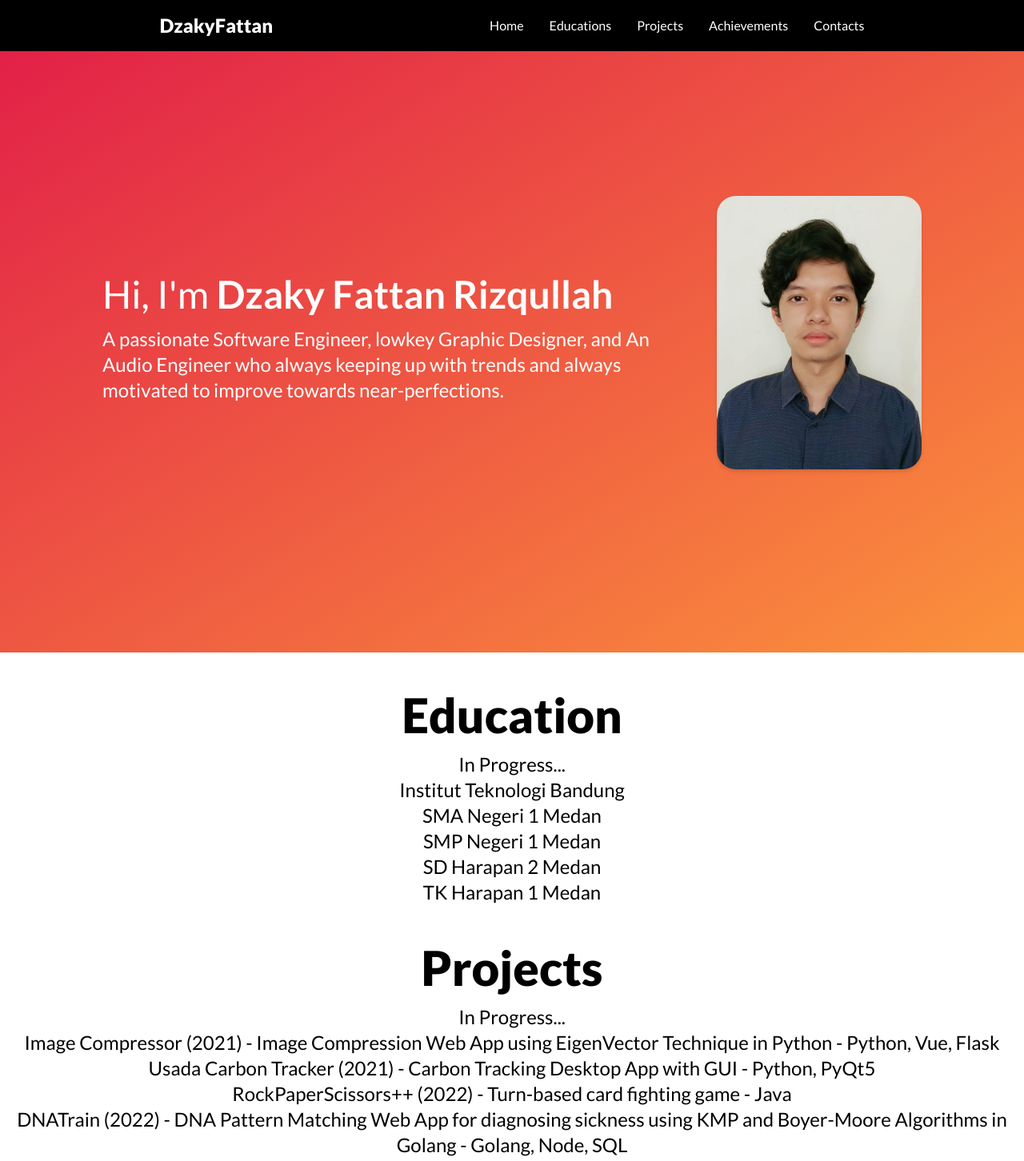
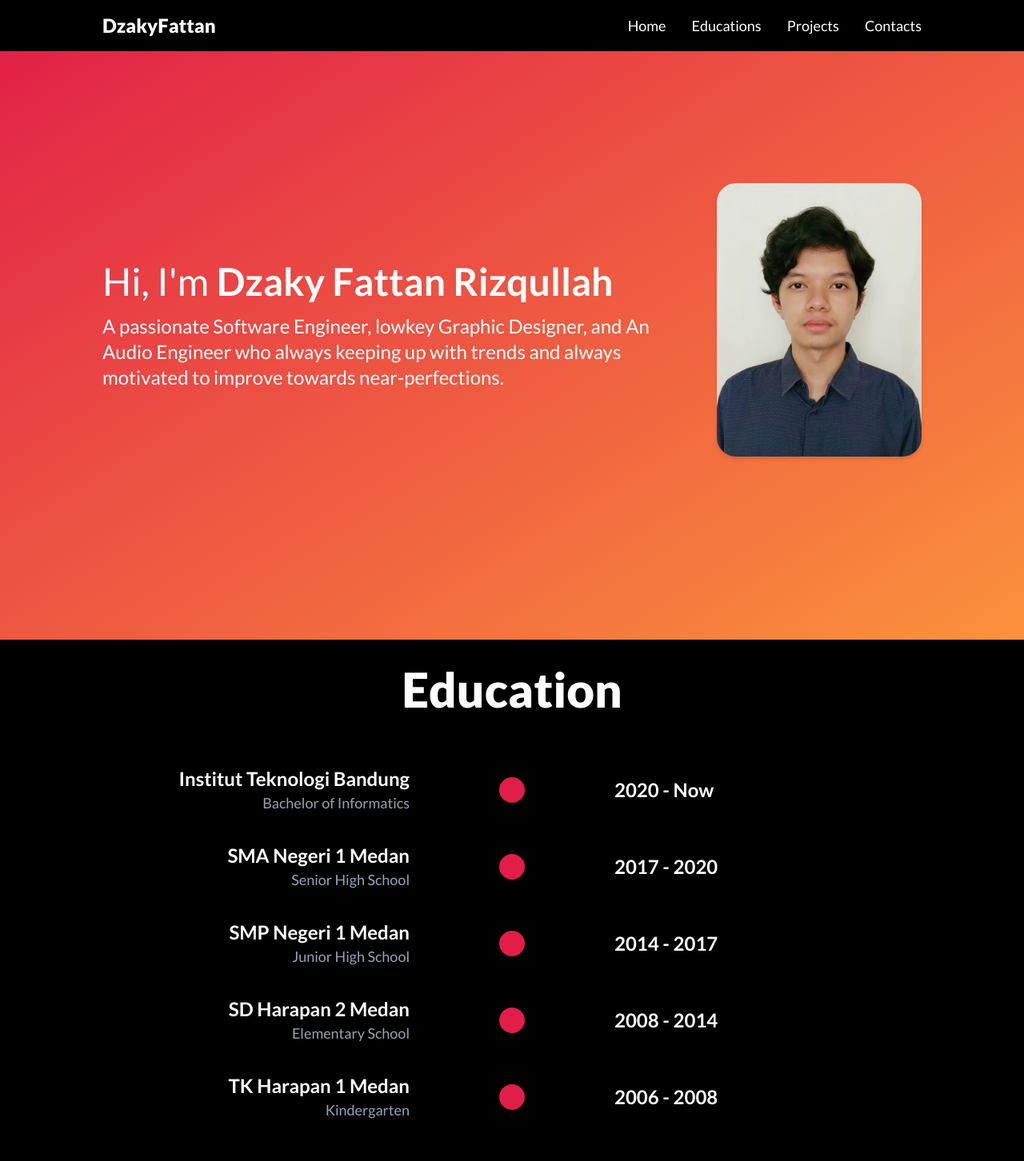
Before and after one commit to DzakyFattan/DzakyFattan.github.io, a SvelteKit app: page / in a window 1280 px wide. Shown: the top 1452 px of the page at 80% size. Built offline with nearby package versions, Linux system fonts and the light colour scheme.

Commit message:
feat: progress on educations

```diff
--- a/src/routes/+layout.svelte
+++ b/src/routes/+layout.svelte
@@ -12,7 +12,7 @@
 <div class="app">
 	<Header />
 
-	<main class="flex flex-col flex-1 w-full box-border">
+	<main class="flex flex-col flex-1 w-full box-border bg-black text-white">
 		<slot />
 	</main>
 
--- a/src/routes/+page.svelte
+++ b/src/routes/+page.svelte
@@ -1,8 +1,9 @@
 <script>
 	import src from "/src/lib/images/profile-img.jpeg";
+	import Education from "./Education.svelte";
 </script>
 
-<section id="top" class="flex flex-col-reverse justify-center items-center h-screen gap-16 bg-gradient-to-br from-rose-600 to-orange-400 px-16 md:flex-row px-32">
+<section id="top" class="flex flex-col-reverse justify-between items-center h-screen gap-16 my-0 bg-gradient-to-br from-rose-600 to-orange-400 px-16 md:flex-row px-32">
 	<div class="flex flex-col text-white">
 		<h1 class="font-normal text-start text-4xl md:text-5xl">Hi, I'm <strong>Dzaky Fattan Rizqullah</strong></h1>
 		<p class="text-xl md:text-2xl">
@@ -16,12 +17,12 @@
 
 <section id="educations" class="text-2xl text-center">
 	<h1>Education</h1>
-	<p>In Progress...</p>
-	<p>Institut Teknologi Bandung</p>
-	<p>SMA Negeri 1 Medan</p>
-	<p>SMP Negeri 1 Medan</p>
-	<p>SD Harapan 2 Medan</p>
-	<p>TK Harapan 1 Medan</p>
+	<br>
+	<Education title="Institut Teknologi Bandung" description="Bachelor of Informatics" date="2020 - Now"/>
+	<Education title="SMA Negeri 1 Medan" description="Senior High School" date="2017 - 2020"/>
+	<Education title="SMP Negeri 1 Medan" description="Junior High School" date="2014 - 2017"/>
+	<Education title="SD Harapan 2 Medan" description="Elementary School" date="2008 - 2014"/>
+	<Education title="TK Harapan 1 Medan" description="Kindergarten" date="2006 - 2008"/>
 </section>
 
 <section id="projects" class="text-2xl text-center">
@@ -38,12 +39,6 @@
 	<p>SakuGwej (2023) - Money Management Progressive Web App - VueTS, TailwindCS</p>
 </section>
 
-<section id="achievements" class="text-2xl text-center">
-	<h1>Achievements</h1>
-	<p>In Progress...</p>
-	<p>[Gold Medalist] Regency Stage Senior High School National Science Olympiad (2019)</p>
-</section>
-
 <section id="contacts" class="h-fit py-4 mb-0 text-white bg-gradient-to-br from-orange-400 to-rose-600">
 	<h1 class="text-2xl">Contacts</h1>
     <p class="text-xl text-center">In Progress... <br></p>
--- /dev/null
+++ b/src/routes/Education.svelte
@@ -0,0 +1,16 @@
+<script>
+    export let title;
+    export let description;
+    export let date;
+</script>
+
+<div class="w-full h-24 grid grid-cols-5 items-center">
+    <div class="col-span-2 text-end">
+        <p class="text-2xl font-bold">{title}</p>
+        <p class="text-lg text-slate-400">{description}</p>
+    </div>
+    <div class="justify-self-center">
+        <div class="w-8 h-8 bg-rose-600 rounded-full"></div>
+    </div>
+    <p class="col-span-2 text-2xl text-start font-bold">{date}</p>
+</div>
--- a/src/routes/Header.svelte
+++ b/src/routes/Header.svelte
@@ -1,11 +1,10 @@
-<header class="fixed w-screen flex flex-row bg-black text-white items-center justify-between px-16 md:justify-around">
+<header class="fixed w-screen flex flex-row bg-black text-white items-center justify-between px-32 md:justify-between">
 	<h1 class="text-2xl font-black">DzakyFattan</h1>
 	<nav class="hidden md:inline-block">
-		<ul class="flex flex-row gap-8">
+		<ul class="flex flex-row gap-8 text-lg">
 			<li><a href="#top">Home</a></li>
 			<li><a href="#educations">Educations</a></li>
 			<li><a href="#projects">Projects</a></li>
-			<li><a href="#achievements">Achievements</a></li>
 			<li><a href="#contacts">Contacts</a></li>
 		</ul>
 	</nav>
```
